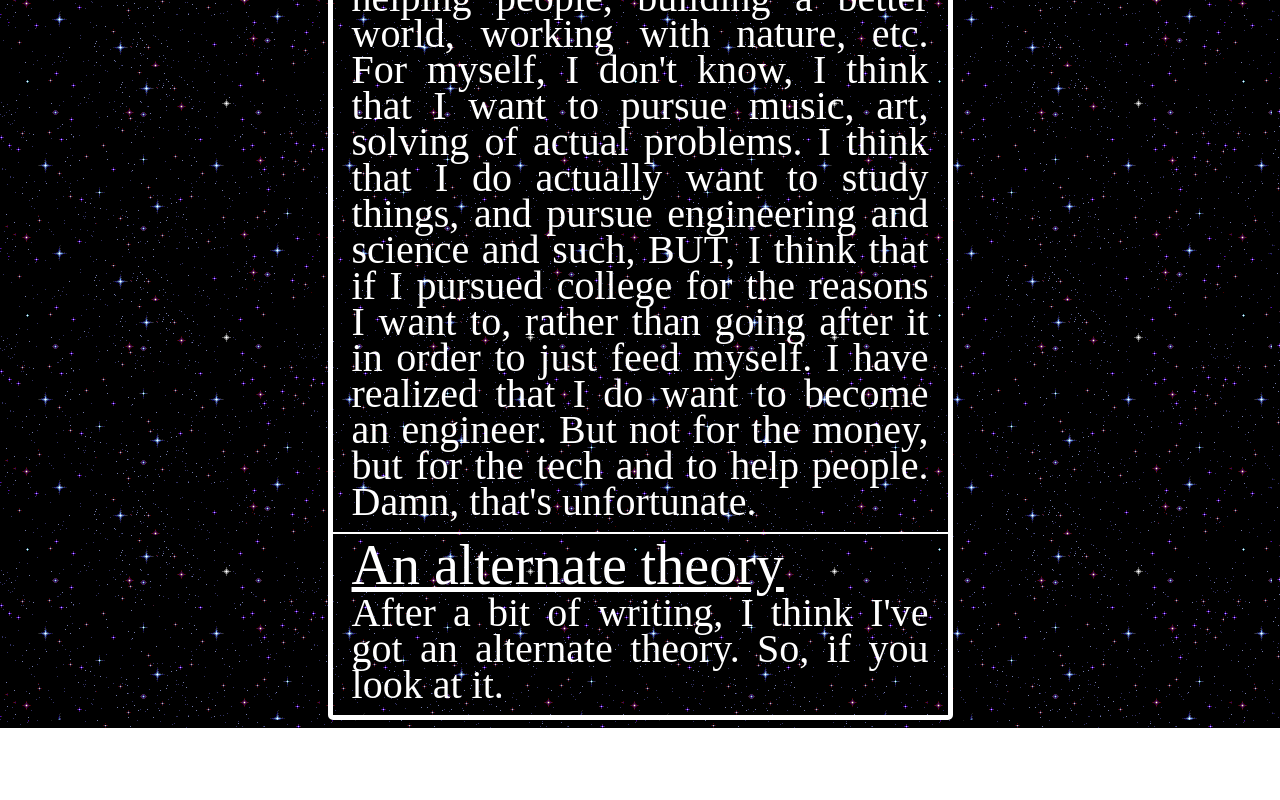
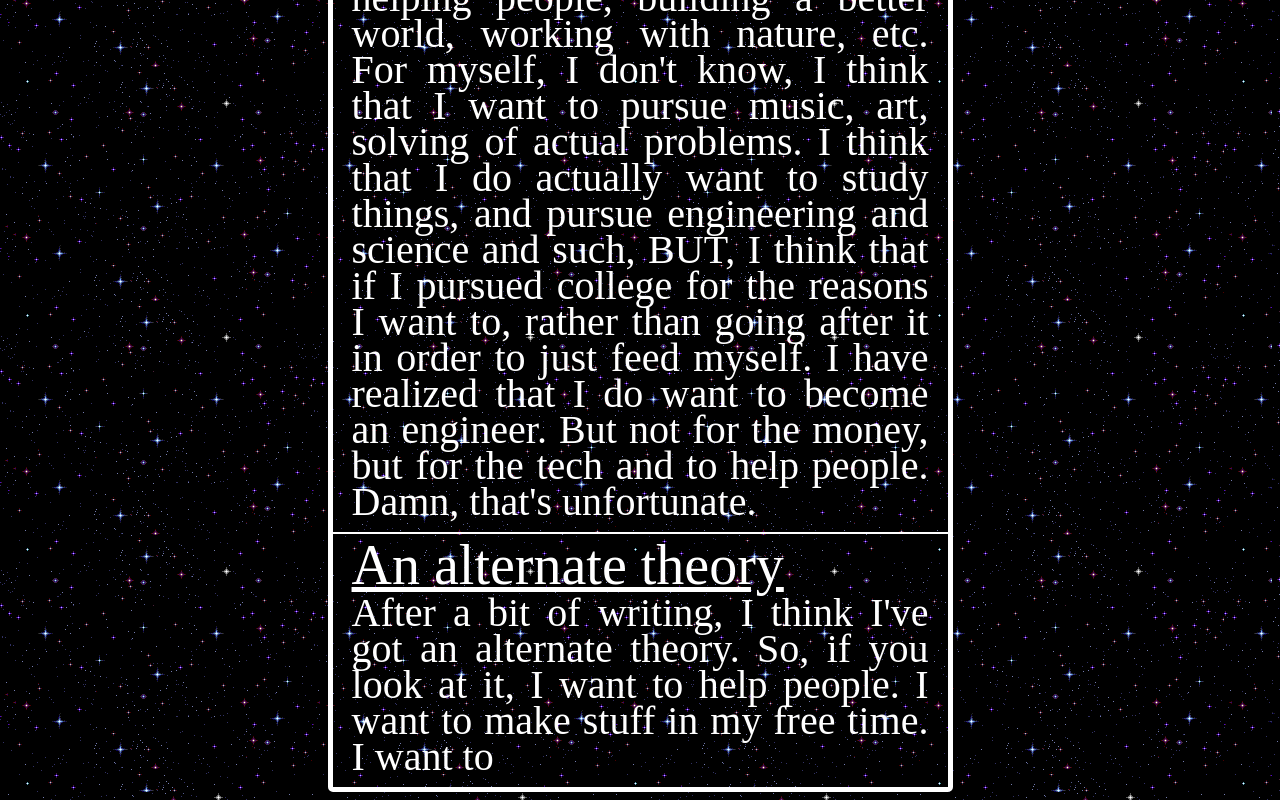
Before and after one commit to Tinker-Jae/tinkerjaesite, a plain HTML site: page Pages/All Posts/Blog4-2-23.html in a window 1280 px wide. Shown: the part 1813-2613 px from the top of the page. Before the commit the page ends 2541 px from the top, so only its background shows below. Drawn offline with Linux system fonts and the light colour scheme; a web font is replaced by a local one.

Commit message:
Update Blog4-2-23.html

```diff
--- a/Pages/All Posts/Blog4-2-23.html
+++ b/Pages/All Posts/Blog4-2-23.html
@@ -64,7 +64,8 @@
 
 		<p>
 			After a bit of writing, I think I've got an alternate theory.
-			So, if you look at it.
+			So, if you look at it, I want to help people. I want to make stuff in my free time.
+			I want to
 		</p>
 
 	</section>
```
